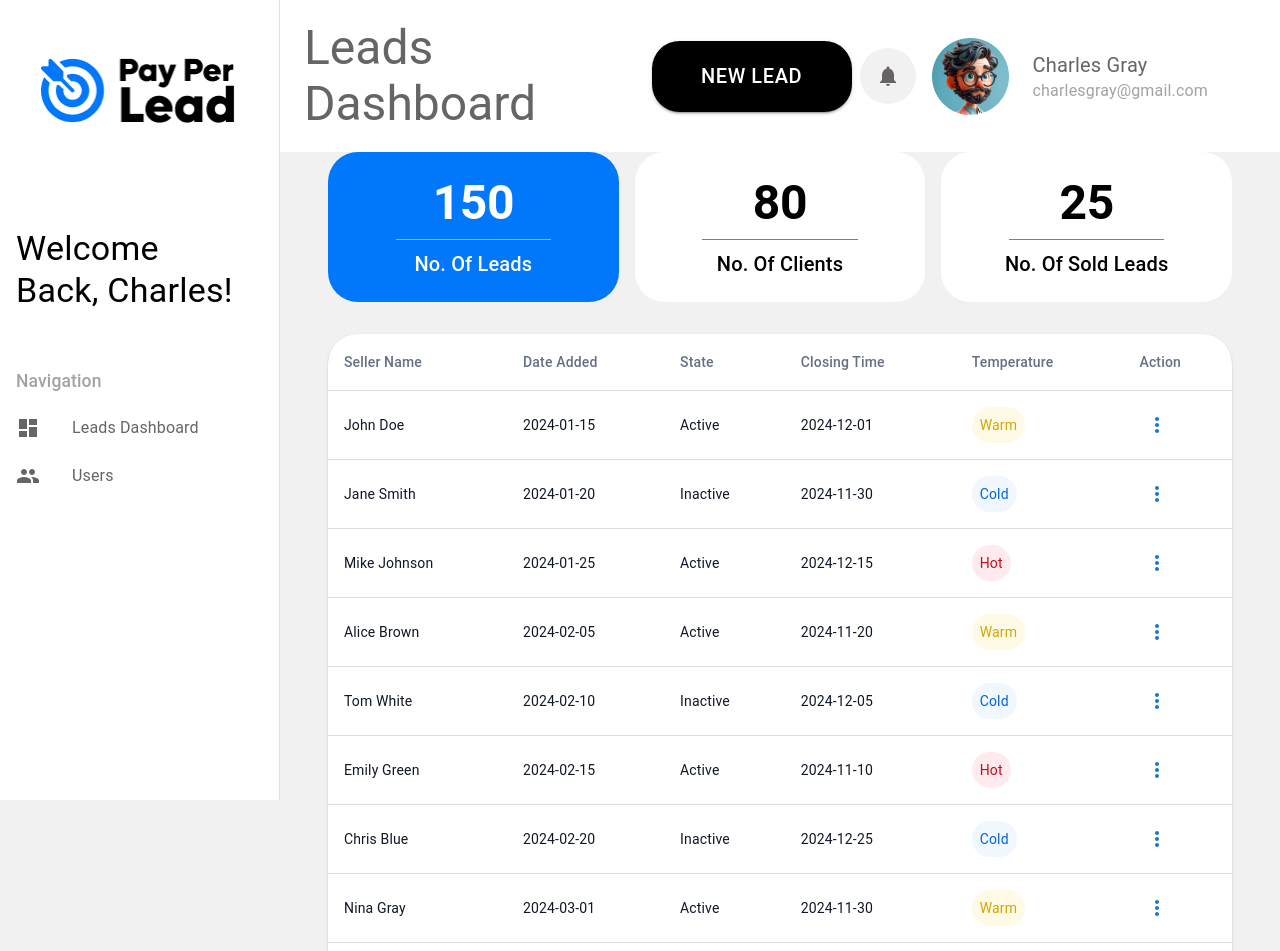
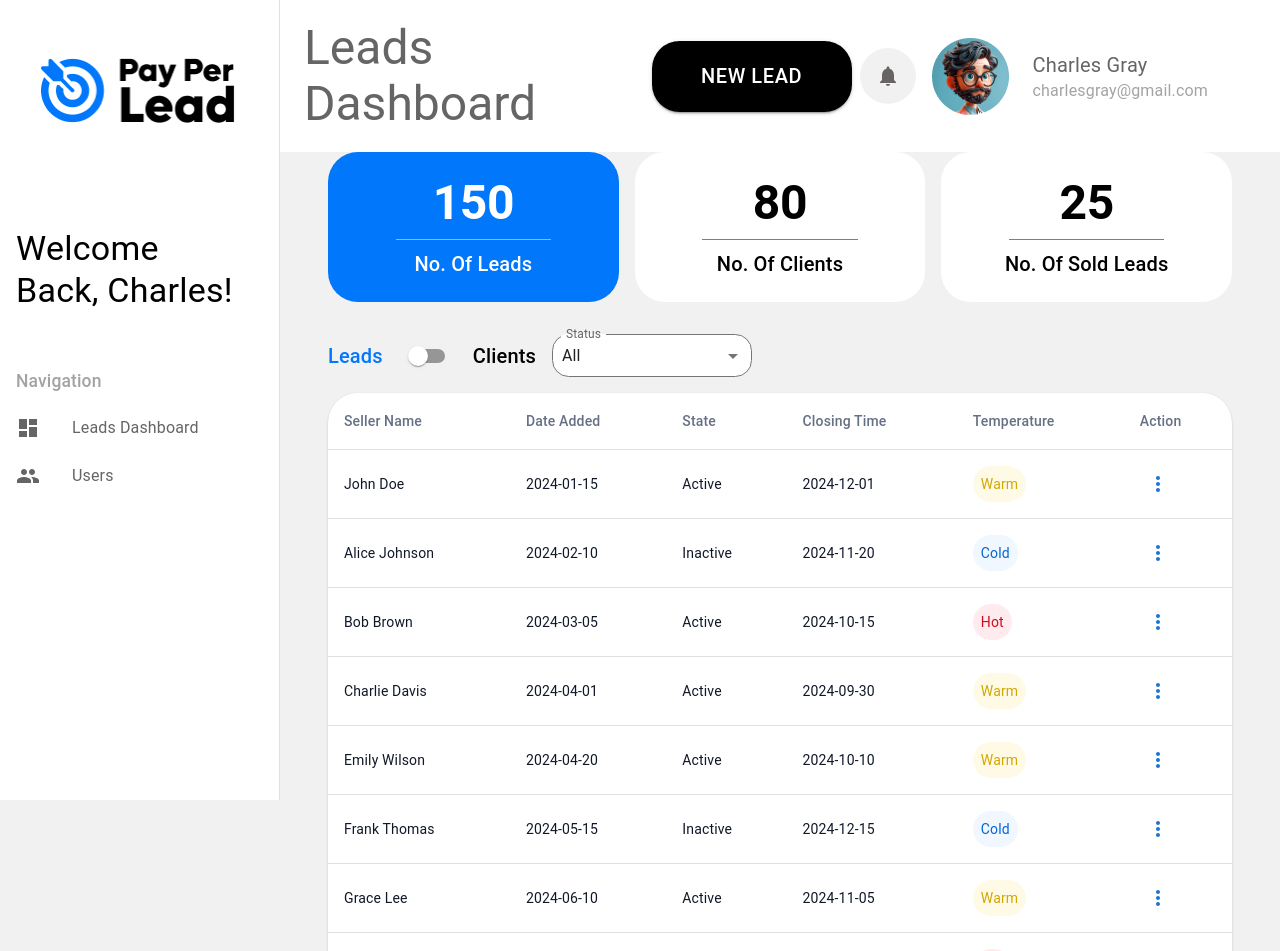
Before and after one commit to YousseffGamal/Lead_CRM_FROTNEND, a React (Vite) app: page / in a window 1280 px wide. Shown: the top 951 px of the page. Built offline with nearby package versions, Linux system fonts and the light colour scheme.

Commit message:
dashboard

```diff
--- a/package.json
+++ b/package.json
@@ -24,7 +24,7 @@
     "react-bootstrap": "^2.10.4",
     "react-dom": "^18.3.1",
     "react-icons": "^5.2.1",
-    "react-router-dom": "^6.24.1"
+    "react-router-dom": "^6.26.2"
   },
   "devDependencies": {
     "@types/react": "^18.3.3",
--- a/src/Pages/dashboard/dashboard.jsx
+++ b/src/Pages/dashboard/dashboard.jsx
@@ -1,4 +1,3 @@
-// src/pages/Dashboard.jsx
 import React, { useState } from 'react'; // Import useState for managing state
 import {
   Table,
@@ -13,97 +12,123 @@ import {
   Button,
   Menu,
   MenuItem,
-  TablePagination, // Import TablePagination
+  TablePagination,
+  Switch, // Import Switch component
+  Select, // Import Select component
+  MenuItem as MuiMenuItem, // Import MenuItem for Select
+  FormControl, // Import FormControl for Select
+  InputLabel, // Import InputLabel for Select
 } from '@mui/material';
-import MoreVertIcon from '@mui/icons-material/MoreVert'; // Import the MoreVert icon
+import MoreVertIcon from '@mui/icons-material/MoreVert';
 import Layout from '../../component/Layout/Layout';
 
 const Dashboard = () => {
-  // Static data for boxes and table
+  // State for the active tab
+  const [activeTab, setActiveTab] = useState(0); // 0 for Leads, 1 for Clients
+  const [statusFilter, setStatusFilter] = useState('All'); // State for status filter
+
+  // Static data for boxes and tables
   const stats = [
     { title: 'No. Of Leads', value: 150, bgColor: '#0177FB', textColor: '#fff' },
     { title: 'No. Of Clients', value: 80, bgColor: '#FFFFFF', textColor: '#000000' },
     { title: 'No. Of Sold Leads', value: 25, bgColor: '#FFFFFF', textColor: '#000000' },
   ];
 
-  const tableData = [
+  const leadsData = [
     { id: 1, sellerName: 'John Doe', dateAdded: '2024-01-15', state: 'Active', closingTime: '2024-12-01', temperature: 'Warm' },
-    { id: 2, sellerName: 'Jane Smith', dateAdded: '2024-01-20', state: 'Inactive', closingTime: '2024-11-30', temperature: 'Cold' },
-    { id: 3, sellerName: 'Mike Johnson', dateAdded: '2024-01-25', state: 'Active', closingTime: '2024-12-15', temperature: 'Hot' },
-    { id: 4, sellerName: 'Alice Brown', dateAdded: '2024-02-05', state: 'Active', closingTime: '2024-11-20', temperature: 'Warm' },
-    { id: 5, sellerName: 'Tom White', dateAdded: '2024-02-10', state: 'Inactive', closingTime: '2024-12-05', temperature: 'Cold' },
-    { id: 6, sellerName: 'Emily Green', dateAdded: '2024-02-15', state: 'Active', closingTime: '2024-11-10', temperature: 'Hot' },
-    { id: 7, sellerName: 'Chris Blue', dateAdded: '2024-02-20', state: 'Inactive', closingTime: '2024-12-25', temperature: 'Cold' },
-    { id: 8, sellerName: 'Nina Gray', dateAdded: '2024-03-01', state: 'Active', closingTime: '2024-11-30', temperature: 'Warm' },
-    { id: 9, sellerName: 'Leo Black', dateAdded: '2024-03-05', state: 'Active', closingTime: '2024-12-10', temperature: 'Hot' },
-    { id: 10, sellerName: 'Mia Red', dateAdded: '2024-03-10', state: 'Inactive', closingTime: '2024-11-20', temperature: 'Warm' },
-    { id: 11, sellerName: 'Olivia Gold', dateAdded: '2024-03-15', state: 'Active', closingTime: '2024-12-30', temperature: 'Hot' },
-    { id: 12, sellerName: 'Ethan Silver', dateAdded: '2024-03-20', state: 'Inactive', closingTime: '2024-12-15', temperature: 'Cold' },
-    { id: 13, sellerName: 'Liam Pink', dateAdded: '2024-04-01', state: 'Active', closingTime: '2024-11-25', temperature: 'Warm' },
-    { id: 14, sellerName: 'Emma Violet', dateAdded: '2024-04-05', state: 'Active', closingTime: '2024-12-20', temperature: 'Warm' },
-    { id: 15, sellerName: 'Isabella Orange', dateAdded: '2024-04-10', state: 'Inactive', closingTime: '2024-12-01', temperature: 'Cold' },
+    { id: 2, sellerName: 'Alice Johnson', dateAdded: '2024-02-10', state: 'Inactive', closingTime: '2024-11-20', temperature: 'Cold' },
+    { id: 3, sellerName: 'Bob Brown', dateAdded: '2024-03-05', state: 'Active', closingTime: '2024-10-15', temperature: 'Hot' },
+    { id: 4, sellerName: 'Charlie Davis', dateAdded: '2024-04-01', state: 'Active', closingTime: '2024-09-30', temperature: 'Warm' },
+    { id: 5, sellerName: 'Emily Wilson', dateAdded: '2024-04-20', state: 'Active', closingTime: '2024-10-10', temperature: 'Warm' },
+    { id: 6, sellerName: 'Frank Thomas', dateAdded: '2024-05-15', state: 'Inactive', closingTime: '2024-12-15', temperature: 'Cold' },
+    { id: 7, sellerName: 'Grace Lee', dateAdded: '2024-06-10', state: 'Active', closingTime: '2024-11-05', temperature: 'Warm' },
+    { id: 8, sellerName: 'Henry Taylor', dateAdded: '2024-07-01', state: 'Active', closingTime: '2024-09-25', temperature: 'Hot' },
+    { id: 9, sellerName: 'Isabella Harris', dateAdded: '2024-07-22', state: 'Inactive', closingTime: '2024-11-30', temperature: 'Cool' },
+    { id: 10, sellerName: 'Jack Martin', dateAdded: '2024-08-12', state: 'Active', closingTime: '2024-10-20', temperature: 'Warm' },
+    { id: 11, sellerName: 'Liam Garcia', dateAdded: '2024-09-05', state: 'Inactive', closingTime: '2024-12-25', temperature: 'Cold' },
+    { id: 12, sellerName: 'Mia Rodriguez', dateAdded: '2024-09-18', state: 'Active', closingTime: '2024-11-15', temperature: 'Hot' },
+    { id: 13, sellerName: 'Noah Martinez', dateAdded: '2024-10-03', state: 'Active', closingTime: '2024-10-30', temperature: 'Warm' },
+    { id: 14, sellerName: 'Olivia Anderson', dateAdded: '2024-10-15', state: 'Inactive', closingTime: '2024-12-01', temperature: 'Cool' },
+    { id: 15, sellerName: 'Pablo Thompson', dateAdded: '2024-10-30', state: 'Active', closingTime: '2024-11-12', temperature: 'Hot' },
+    { id: 16, sellerName: 'Quinn Lee', dateAdded: '2024-11-11', state: 'Inactive', closingTime: '2025-01-05', temperature: 'Cold' },
+    { id: 17, sellerName: 'Sophia Young', dateAdded: '2024-12-01', state: 'Active', closingTime: '2025-01-20', temperature: 'Warm' },
 ];
 
+
+const clientsData = [
+  { id: 1, clientName: 'Jane Smith', dateJoined: '2024-01-20', status: 'Active' },
+  { id: 2, clientName: 'Michael Johnson', dateJoined: '2024-02-15', status: 'Inactive' },
+  { id: 3, clientName: 'Emily Davis', dateJoined: '2024-03-22', status: 'Active' },
+  { id: 4, clientName: 'Daniel Martinez', dateJoined: '2024-04-10', status: 'Active' },
+  { id: 5, clientName: 'Olivia Wilson', dateJoined: '2024-05-30', status: 'Inactive' },
+  { id: 6, clientName: 'William Brown', dateJoined: '2024-06-15', status: 'Active' },
+  { id: 7, clientName: 'Sophia Lee', dateJoined: '2024-07-01', status: 'Active' },
+  { id: 8, clientName: 'Lucas Thompson', dateJoined: '2024-07-18', status: 'Inactive' },
+  { id: 9, clientName: 'Ella Garcia', dateJoined: '2024-08-09', status: 'Active' },
+  { id: 10, clientName: 'Aiden Smith', dateJoined: '2024-08-25', status: 'Active' },
+  { id: 11, clientName: 'Isabella Taylor', dateJoined: '2024-09-07', status: 'Inactive' },
+  { id: 12, clientName: 'James Harris', dateJoined: '2024-09-21', status: 'Active' },
+  { id: 13, clientName: 'Mason Robinson', dateJoined: '2024-10-05', status: 'Active' },
+  { id: 14, clientName: 'Mia Clark', dateJoined: '2024-10-19', status: 'Inactive' },
+  { id: 15, clientName: 'Ethan Lewis', dateJoined: '2024-11-03', status: 'Active' },
+  { id: 16, clientName: 'Harper Walker', dateJoined: '2024-11-15', status: 'Inactive' },
+  { id: 17, clientName: 'Alexander Hall', dateJoined: '2024-12-01', status: 'Active' },
+];
+
+
   // State for pagination
-  const [page, setPage] = useState(0); // Current page state
-  const [rowsPerPage, setRowsPerPage] = useState(10); // Rows per page state
+  const [page, setPage] = useState(0);
+  const [rowsPerPage, setRowsPerPage] = useState(10);
 
   // State for dropdown menu
   const [anchorEl, setAnchorEl] = useState(null);
   const [currentUserId, setCurrentUserId] = useState(null);
 
-  // Function to handle dropdown opening
   const handleClick = (event, id) => {
     setAnchorEl(event.currentTarget);
     setCurrentUserId(id);
   };
 
-  // Function to handle dropdown menu item click
   const handleClose = () => {
     setAnchorEl(null);
   };
 
-  // Function to handle delete action
   const handleDelete = () => {
     console.log(`Deleted user with ID: ${currentUserId}`);
     handleClose();
   };
 
-  // Function to get styles based on temperature
   const getTemperatureStyles = (temperature) => {
     switch (temperature) {
       case 'Cold':
-        return {
-          color: '#0466D4',
-          backgroundColor: '#f0f7ff',
-          borderRadius: '25.74px',
-        };
+        return { color: '#0466D4', backgroundColor: '#f0f7ff', borderRadius: '25.74px' };
       case 'Hot':
-        return {
-          color: '#CB0A1D',
-          backgroundColor: '#ffebed',
-          borderRadius: '25.74px',
-        };
+        return { color: '#CB0A1D', backgroundColor: '#ffebed', borderRadius: '25.74px' };
       case 'Warm':
-        return {
-          color: '#D0A704',
-          backgroundColor: '#fffae6',
-          borderRadius: '25.74px',
-        };
+        return { color: '#D0A704', backgroundColor: '#fffae6', borderRadius: '25.74px' };
       default:
         return {};
     }
   };
 
-  // Handle page change
   const handleChangePage = (event, newPage) => {
     setPage(newPage);
   };
 
-  // Handle rows per page change
   const handleChangeRowsPerPage = (event) => {
     setRowsPerPage(parseInt(event.target.value, 10));
-    setPage(0); // Reset to first page on rows per page change
+    setPage(0);
+  };
+
+  // Function to handle tab change
+  const handleSwitchChange = (event) => {
+    setActiveTab(event.target.checked ? 1 : 0); // Switch to Clients if checked, Leads if unchecked
+    setPage(0); // Reset to first page on switch change
+  };
+
+  // Handle status filter change
+  const handleStatusChange = (event) => {
+    setStatusFilter(event.target.value);
   };
 
   return (
@@ -146,28 +171,84 @@ const Dashboard = () => {
           ))}
         </Box>
 
-        {/* Table */}
-        <TableContainer component={Paper} sx={{ backgroundColor: '#FFFFFF', color: '#ffffff', borderRadius: '30px' }}>
+        {/* Labels, Switch, and Status Dropdown */}
+        <Box sx={{ display: 'flex', alignItems: 'center', justifyContent: 'start', mb: 2 }}>
+          <Typography variant="h6" sx={{ color: activeTab === 0 ? '#0177FB' : '#000', mr: 2 }}>
+            Leads
+          </Typography>
+          <Switch
+            checked={activeTab === 1}
+            onChange={handleSwitchChange}
+            inputProps={{ 'aria-label': 'Switch between Leads and Clients' }}
+          />
+          <Typography variant="h6" sx={{ color: activeTab === 1 ? '#0177FB' : '#000', ml: 2 }}>
+            Clients
+          </Typography>
+          <FormControl variant="outlined" sx={{ ml: 2, minWidth: 200 }}>
+  <InputLabel id="status-select-label">Status</InputLabel>
+  <Select
+    labelId="status-select-label"
+    value={statusFilter}
+    onChange={handleStatusChange}
+    label="Status"
+    sx={{
+      bgcolor: '#FFFFFF', // Set background color to white
+      borderRadius: '16.65px', // Set border radius
+      '& .MuiSelect-select': {
+        padding: '10px', // Add padding for better aesthetics
+      },
+      '& .MuiOutlinedInput-notchedOutline': {
+        borderColor: '#757575', // Optional: Custom border color
+      },
+      '&:hover .MuiOutlinedInput-notchedOutline': {
+        borderColor: '#757575', // Optional: Change border color on hover
+      },
+    }}
+  >
+    <MuiMenuItem value="All">All</MuiMenuItem>
+    <MuiMenuItem value="Active">Active</MuiMenuItem>
+    <MuiMenuItem value="Inactive">Inactive</MuiMenuItem>
+  </Select>
+</FormControl>
+
+
+
+        </Box>
+
+        {/* Table based on active tab */}
+        <TableContainer component={Paper} sx={{ backgroundColor: '#FFFFFF', color: '#ffffff', borderRadius: '30px', mt: 2 }}>
           <Table sx={{ minWidth: 650 }} aria-label="user table">
             <TableHead>
               <TableRow>
-                <TableCell sx={{ color: '#667085' }}>Seller Name</TableCell> {/* Header color */}
-                <TableCell sx={{ color: '#667085' }}>Date Added</TableCell> {/* Header color */}
-                <TableCell sx={{ color: '#667085' }}>State</TableCell> {/* Header color */}
-                <TableCell sx={{ color: '#667085' }}>Closing Time</TableCell> {/* Header color */}
-                <TableCell sx={{ color: '#667085' }}>Temperature</TableCell> {/* Header color */}
-                <TableCell sx={{ color: '#667085' }}>Action</TableCell> {/* Header color */}
+                {activeTab === 0 ? (
+                  <>
+                    <TableCell sx={{ color: '#667085' }}>Seller Name</TableCell>
+                    <TableCell sx={{ color: '#667085' }}>Date Added</TableCell>
+                    <TableCell sx={{ color: '#667085' }}>State</TableCell>
+                    <TableCell sx={{ color: '#667085' }}>Closing Time</TableCell>
+                    <TableCell sx={{ color: '#667085' }}>Temperature</TableCell>
+                    <TableCell sx={{ color: '#667085' }}>Action</TableCell>
+                  </>
+                ) : (
+                  <>
+                    <TableCell sx={{ color: '#667085' }}>Client Name</TableCell>
+                    <TableCell sx={{ color: '#667085' }}>Date Joined</TableCell>
+                    <TableCell sx={{ color: '#667085' }}>Status</TableCell>
+                    <TableCell sx={{ color: '#667085' }}>Action</TableCell>
+                  </>
+                )}
               </TableRow>
             </TableHead>
             <TableBody>
-              {tableData.slice(page * rowsPerPage, page * rowsPerPage + rowsPerPage).map((user) => { // Slice data for pagination
-                const tempStyles = getTemperatureStyles(user.temperature); // Get styles for the current temperature
+              {activeTab === 0
+                ? leadsData.slice(page * rowsPerPage, page * rowsPerPage + rowsPerPage).map((user) => {
+                    const tempStyles = getTemperatureStyles(user.temperature);
                     return (
                       <TableRow key={user.id}>
-                    <TableCell sx={{ color: '#101828' }}>{user.sellerName}</TableCell> {/* Cell color */}
-                    <TableCell sx={{ color: '#101828' }}>{user.dateAdded}</TableCell> {/* Cell color */}
-                    <TableCell sx={{ color: '#101828' }}>{user.state}</TableCell> {/* Cell color */}
-                    <TableCell sx={{ color: '#101828' }}>{user.closingTime}</TableCell> {/* Cell color */}
+                        <TableCell sx={{ color: '#101828' }}>{user.sellerName}</TableCell>
+                        <TableCell sx={{ color: '#101828' }}>{user.dateAdded}</TableCell>
+                        <TableCell sx={{ color: '#101828' }}>{user.state}</TableCell>
+                        <TableCell sx={{ color: '#101828' }}>{user.closingTime}</TableCell>
                         <TableCell sx={{ color: '#101828' }}>
                           <Box sx={{ ...tempStyles, padding: '8px', display: 'inline-block' }}>
                             {user.temperature}
@@ -183,29 +264,52 @@ const Dashboard = () => {
                           >
                             <MoreVertIcon />
                           </Button>
-                      <Menu
-                        anchorEl={anchorEl}
-                        open={Boolean(anchorEl)}
-                        onClose={handleClose}
-                      >
+                          <Menu anchorEl={anchorEl} open={Boolean(anchorEl)} onClose={handleClose}>
                             <MenuItem onClick={handleDelete}>Delete</MenuItem>
+                            <MenuItem >Edit</MenuItem>
+
                           </Menu>
                         </TableCell>
                       </TableRow>
                     );
-              })}
+                  })
+                  : clientsData.slice(page * rowsPerPage, page * rowsPerPage + rowsPerPage).map((client) => (
+                    <TableRow key={client.id}>
+                      <TableCell sx={{ color: '#101828' }}>{client.clientName}</TableCell>
+                      <TableCell sx={{ color: '#101828' }}>{client.dateJoined}</TableCell>
+                      <TableCell sx={{ color: '#101828' }}>{client.status}</TableCell>
+                      <TableCell sx={{ color: '#101828' }}>
+                        <Button
+                          onClick={(event) => handleClick(event, client.id)}
+                          sx={{ minWidth: '36px', padding: 0 }}
+                          aria-controls={anchorEl ? 'simple-menu' : undefined}
+                          aria-haspopup="true"
+                          aria-expanded={anchorEl ? 'true' : undefined}
+                        >
+                          <MoreVertIcon />
+                        </Button>
+                        <Menu anchorEl={anchorEl} open={Boolean(anchorEl)} onClose={handleClose}>
+                          <MenuItem onClick={handleDelete}>Delete</MenuItem>
+                          <MenuItem >Edit</MenuItem>
+
+                        </Menu>
+                      </TableCell>
+                    </TableRow>
+                  ))}
             </TableBody>
           </Table>
+        </TableContainer>
+
+        {/* Pagination */}
         <TablePagination
-            rowsPerPageOptions={[10, 25, 50]} // Options for rows per page
+          rowsPerPageOptions={[10, 25, 50]}
           component="div"
-            count={tableData.length} // Total number of rows
-            rowsPerPage={rowsPerPage} // Current rows per page
-            page={page} // Current page
-            onPageChange={handleChangePage} // Page change handler
-            onRowsPerPageChange={handleChangeRowsPerPage} // Rows per page change handler
+          count={activeTab === 0 ? leadsData.length : clientsData.length}
+          rowsPerPage={rowsPerPage}
+          page={page}
+          onPageChange={handleChangePage}
+          onRowsPerPageChange={handleChangeRowsPerPage}
         />
-        </TableContainer>
       </Box>
     </Layout>
   );
```
Also changed, not shown: 1 other file (tests, documents, lock files or other folders). Lines whose indentation alone changed are shown as unchanged.
